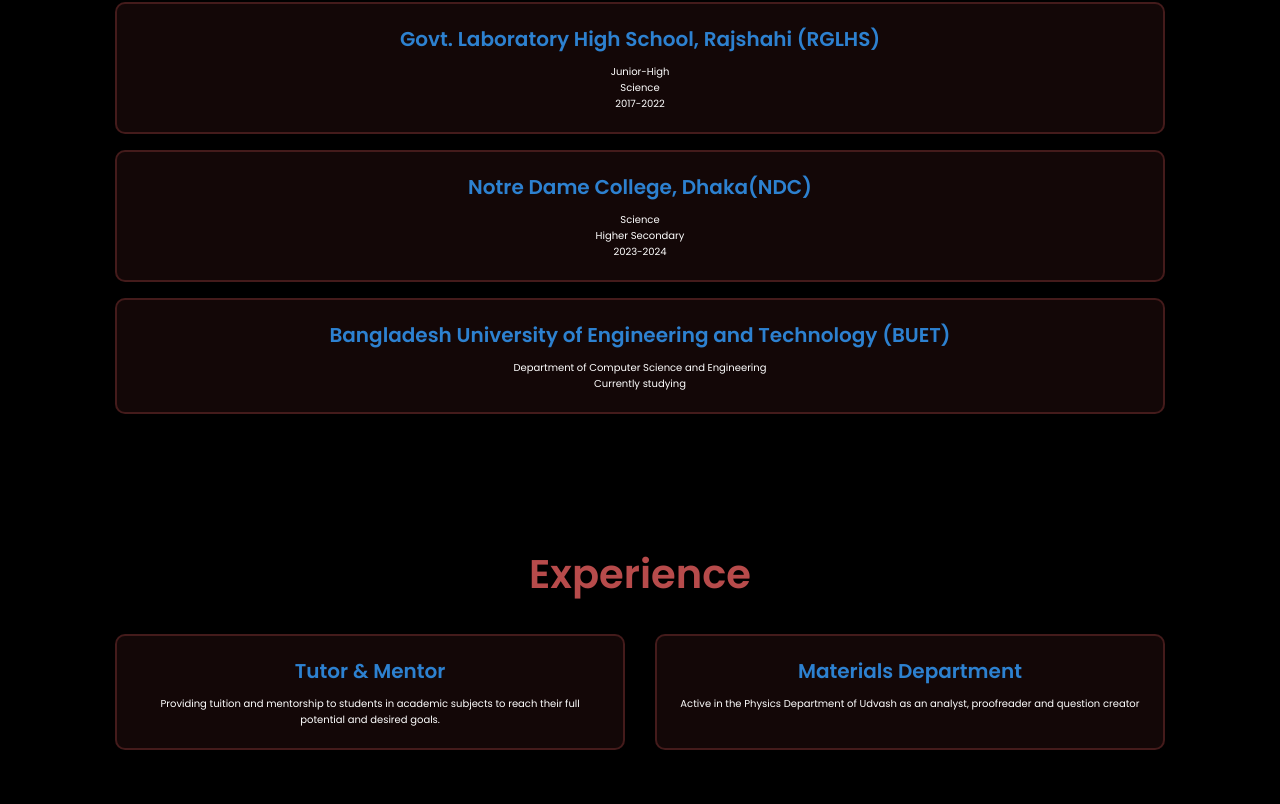
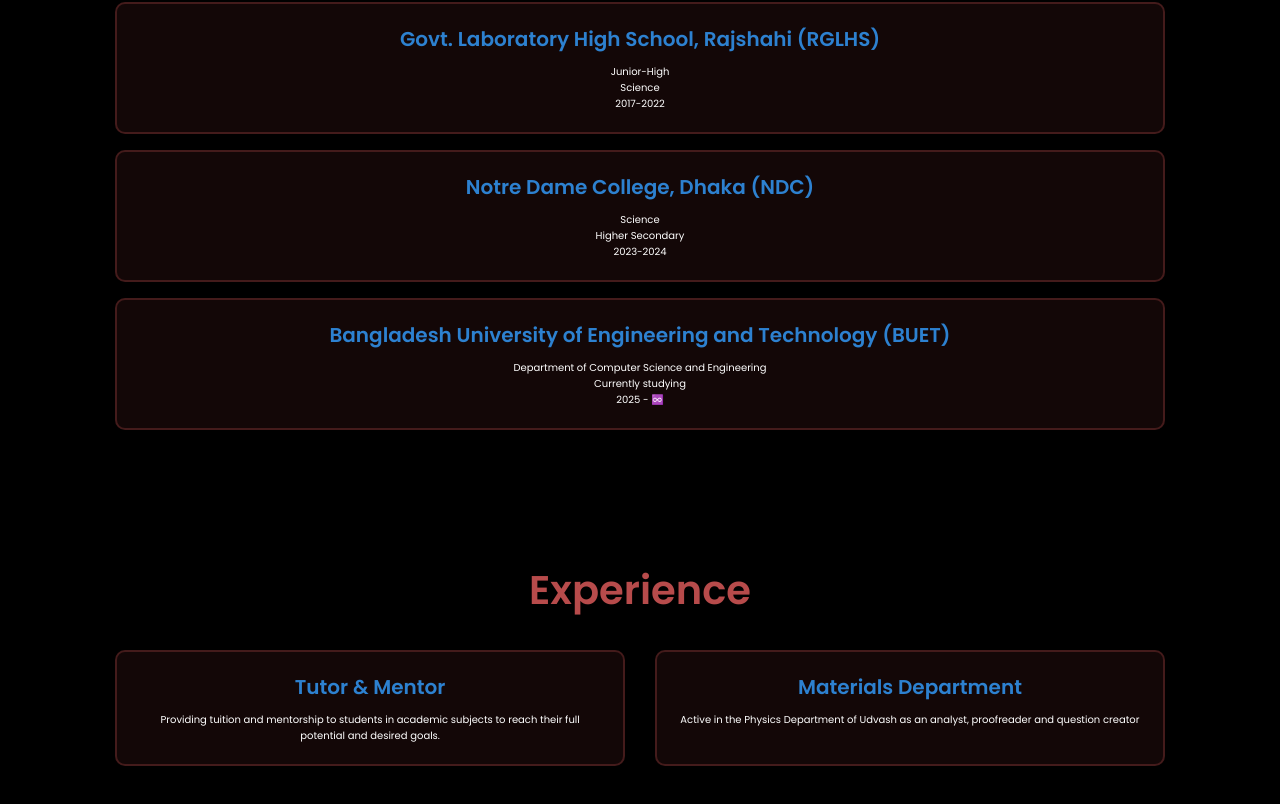
Before and after one commit to MdManiruzzamanMridul/SHIT, a plain HTML site: page index.html in a window 1280 px wide. Shown: the part 2032-2836 px from the top of the page. Drawn offline with Linux system fonts and the light colour scheme.

Commit message:
llloolll

```diff
--- a/index.html
+++ b/index.html
@@ -135,7 +135,7 @@
         </div><br>
         <div class="education-content">
             <div class="education-item">
-                <h3>Notre Dame College, Dhaka(NDC)</h3>
+                <h3>Notre Dame College, Dhaka (NDC)</h3>
                 <p>Science</p>
                 <p>Higher Secondary</p>
                 <p>2023-2024</p>
@@ -146,6 +146,7 @@
                 <h3>Bangladesh University of Engineering and Technology (BUET)</h3>
                 <p>Department of Computer Science and Engineering</p>
                 <p>Currently studying</p>
+		<p>2025 - ♾️</p>
             </div>
         </div>
     </section>
```
